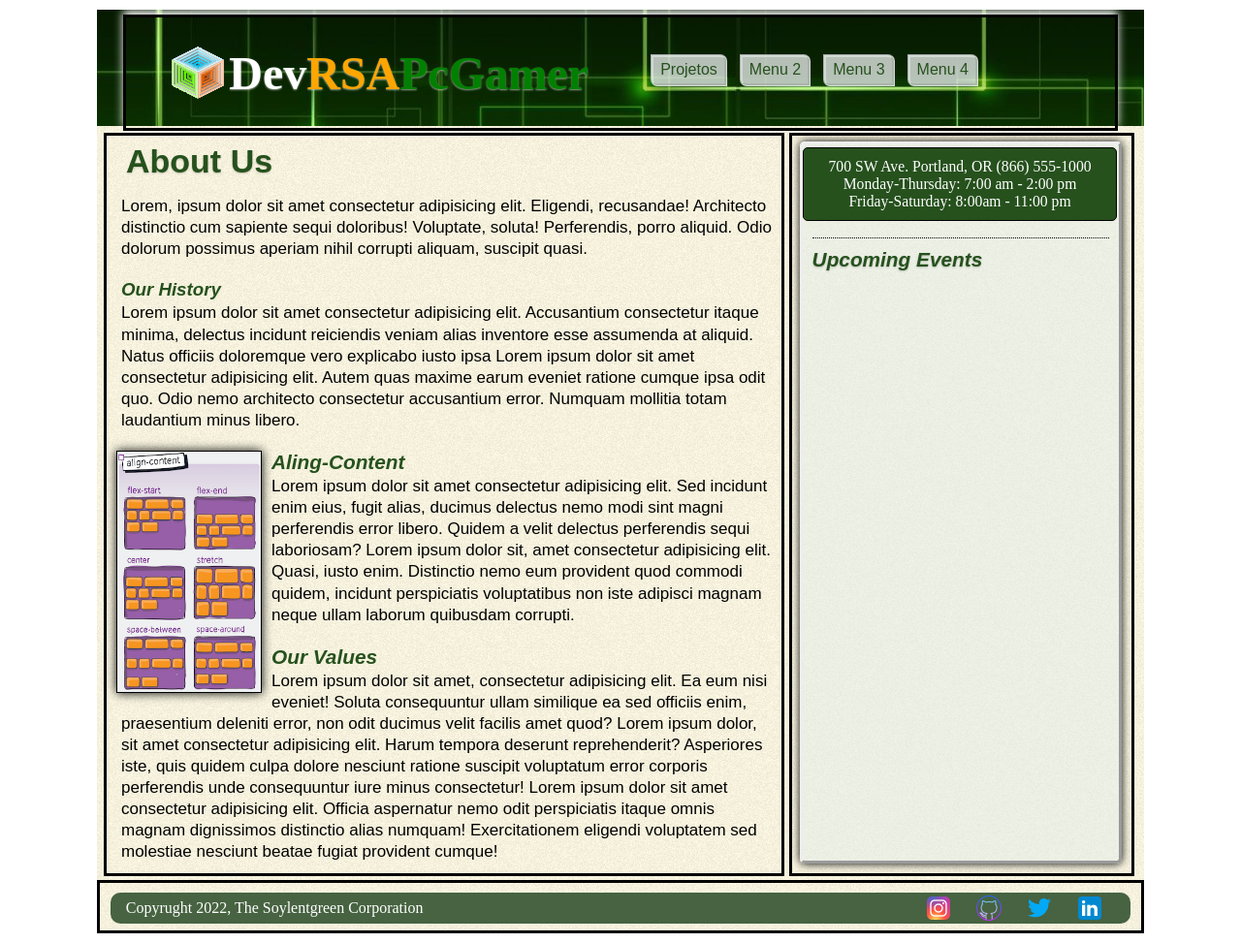
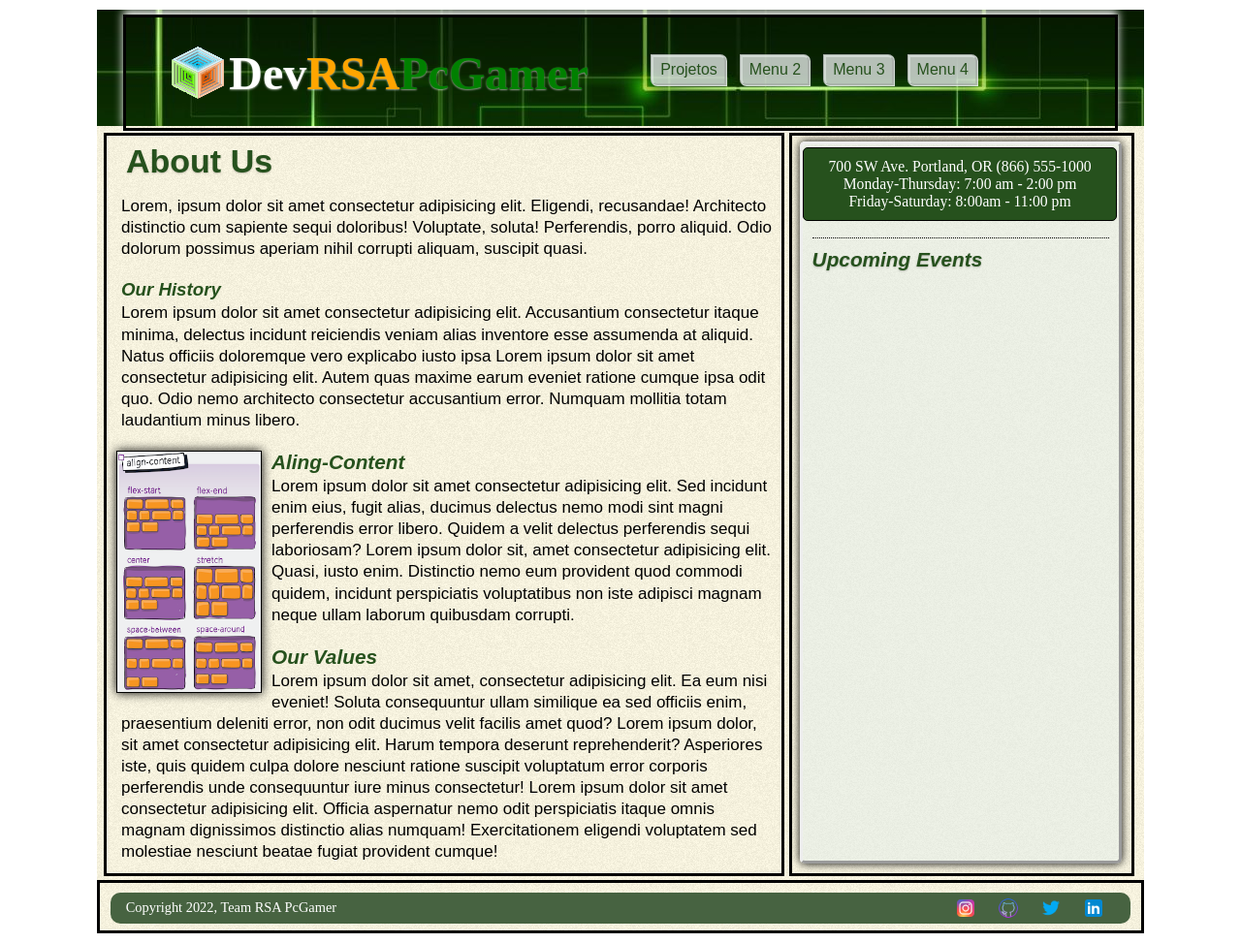
Before and after one commit to robertoalvs/Projeto-livro-css3, a plain HTML site: page index.html in a window 1280 px wide. Shown: the whole page at 97% size. Drawn offline with Linux system fonts and the light colour scheme.

Commit message:
atualizado footer

```diff
--- a/estilos/base.css
+++ b/estilos/base.css
@@ -351,6 +351,7 @@ footer {
 div#footer2 > p {
 
     color: white;
+    font-size: 0.9em;
 }
 
 div#footer2 > ul li {
@@ -367,4 +368,10 @@ div#footer2 > ul.redes-sociais {
     display: flex;
     gap: 10px;
 }
+
+.img-sociais {
+
+    width: 24px;
+    height: 24px;
+}
 /* =================== FIM RODAPÉ ===============*/
--- a/index.html
+++ b/index.html
@@ -129,7 +129,7 @@
 
                     <div id="footer2">
 
-                        <p>Copyrught 2022, The Soylentgreen Corporation</p>
+                        <p>Copyright 2022, Team RSA PcGamer</p>
 
                         <ul class="redes-sociais">
 
```
